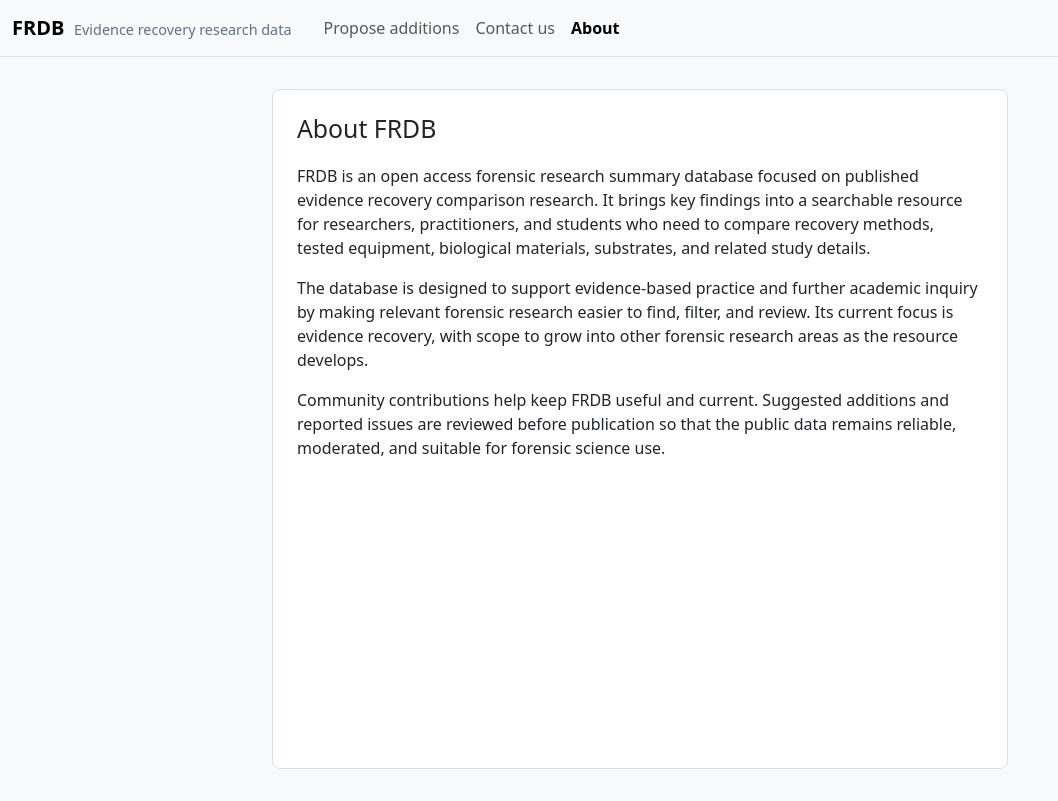
After one commit to pwhipp/frdb, a Flask app: page /about in a window 1280 px wide. The commit adds this page. Shown: the whole page, without its empty margins (0-1058 px from the left). Run offline with Flask 3, Linux system fonts and the light colour scheme.

Commit message:
Add about page

```diff
--- a/app.py
+++ b/app.py
@@ -40,6 +40,11 @@ def propose_additions():
 @app.route('/contact-us')
 def contact_us():
     return render_template('contact_us.html')
+
+
+@app.route('/about')
+def about():
+    return render_template('about.html')
 
 
 @app.route('/assets/example.xlsx')
--- /dev/null
+++ b/templates/about.html
@@ -0,0 +1,25 @@
+{% extends "base.html" %}
+
+{% block title %}About - FRDB{% endblock %}
+
+{% block content %}
+    <main class="page-shell">
+        <section class="page-panel">
+            <h1>About FRDB</h1>
+            <p>
+                FRDB is an open access forensic research summary database focused on published evidence recovery comparison research.
+                It brings key findings into a searchable resource for researchers, practitioners, and students who need to compare
+                recovery methods, tested equipment, biological materials, substrates, and related study details.
+            </p>
+            <p>
+                The database is designed to support evidence-based practice and further academic inquiry by making relevant forensic
+                research easier to find, filter, and review. Its current focus is evidence recovery, with scope to grow into other
+                forensic research areas as the resource develops.
+            </p>
+            <p>
+                Community contributions help keep FRDB useful and current. Suggested additions and reported issues are reviewed
+                before publication so that the public data remains reliable, moderated, and suitable for forensic science use.
+            </p>
+        </section>
+    </main>
+{% endblock %}
--- a/templates/base.html
+++ b/templates/base.html
@@ -26,6 +26,9 @@
                     <li class="nav-item">
                         <a class="nav-link{% if request.endpoint == 'contact_us' %} active{% endif %}" href="{{ url_for('contact_us') }}">Contact us</a>
                     </li>
+                    <li class="nav-item">
+                        <a class="nav-link{% if request.endpoint == 'about' %} active{% endif %}" href="{{ url_for('about') }}">About</a>
+                    </li>
                 </ul>
             </div>
         </div>
```
